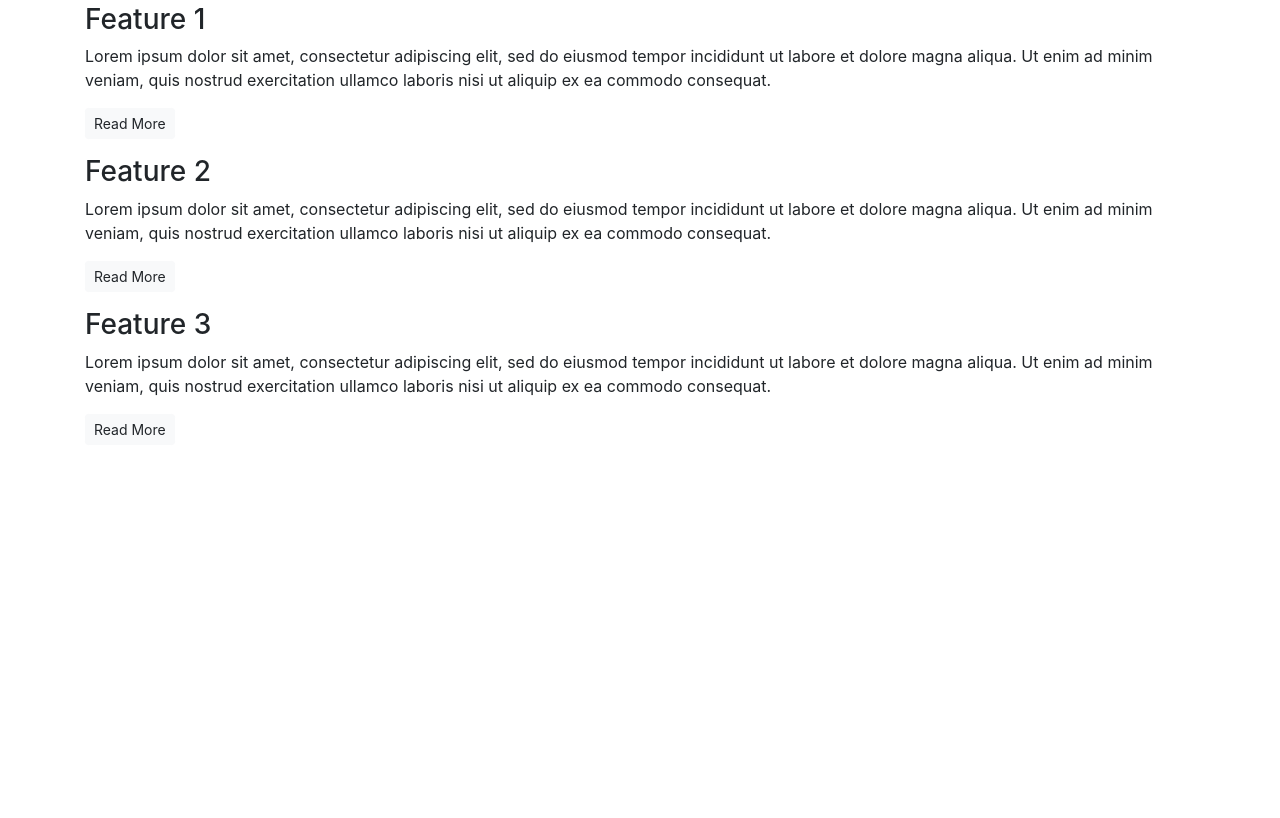
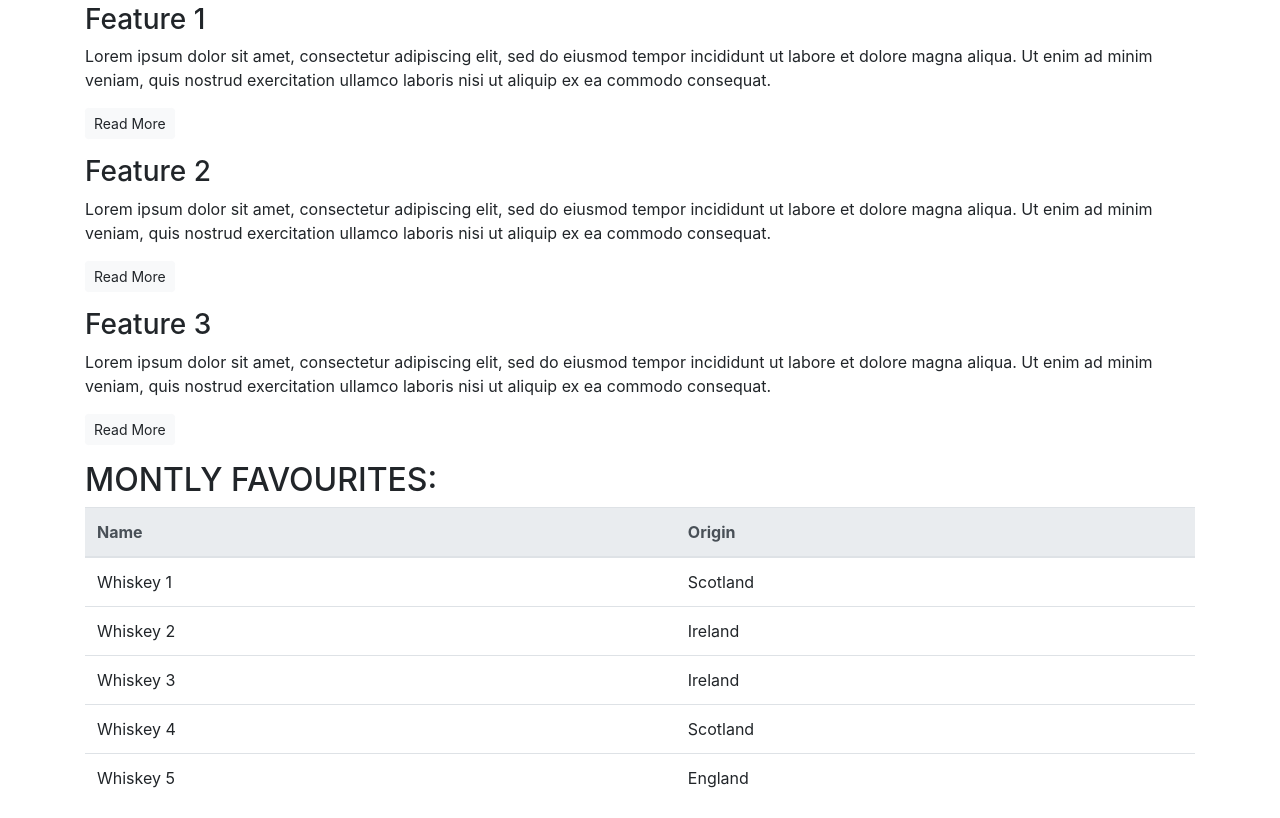
Before and after one commit to belaventer/ci-bootstrap-basecamp, a plain HTML site: page index.html in a window 1280 px wide. Shown: the part 498-1316 px from the top of the page. Before the commit the page ends 959 px from the top, so only its background shows below. Drawn offline with nearby package versions, Linux system fonts and the light colour scheme.

Commit message:
Add section of monthly favourites

```diff
--- a/index.html
+++ b/index.html
@@ -54,6 +54,42 @@
             </div>
         </section>
         <!-- /.features -->
+
+        <!-- Favourites -->
+        <section class="montly-favourites">
+            <h2 class="text-uppercase">Montly favourites:</h2>
+            <table class="table table-hover">
+                <thead class="thead-light">
+                    <tr>
+                    <th scope="col">Name</th>
+                    <th scope="col">Origin</th>
+                    </tr>
+                </thead>
+                <tbody>
+                    <tr>
+                        <td>Whiskey 1</td>
+                        <td>Scotland</td>
+                    </tr>
+                    <tr>
+                        <td>Whiskey 2</td>
+                        <td>Ireland</td>
+                    </tr>
+                    <tr>
+                        <td>Whiskey 3</td>
+                        <td>Ireland</td>
+                    </tr>
+                    <tr>
+                        <td>Whiskey 4</td>
+                        <td>Scotland</td>
+                    </tr>
+                    <tr>
+                        <td>Whiskey 5</td>
+                        <td>England</td>
+                    </tr>
+                </tbody>
+            </table>
+        </section>
+        <!-- /.favourites -->
     </article>
 </body>
 </html>
```
Also changed, not shown: 1 other file.
